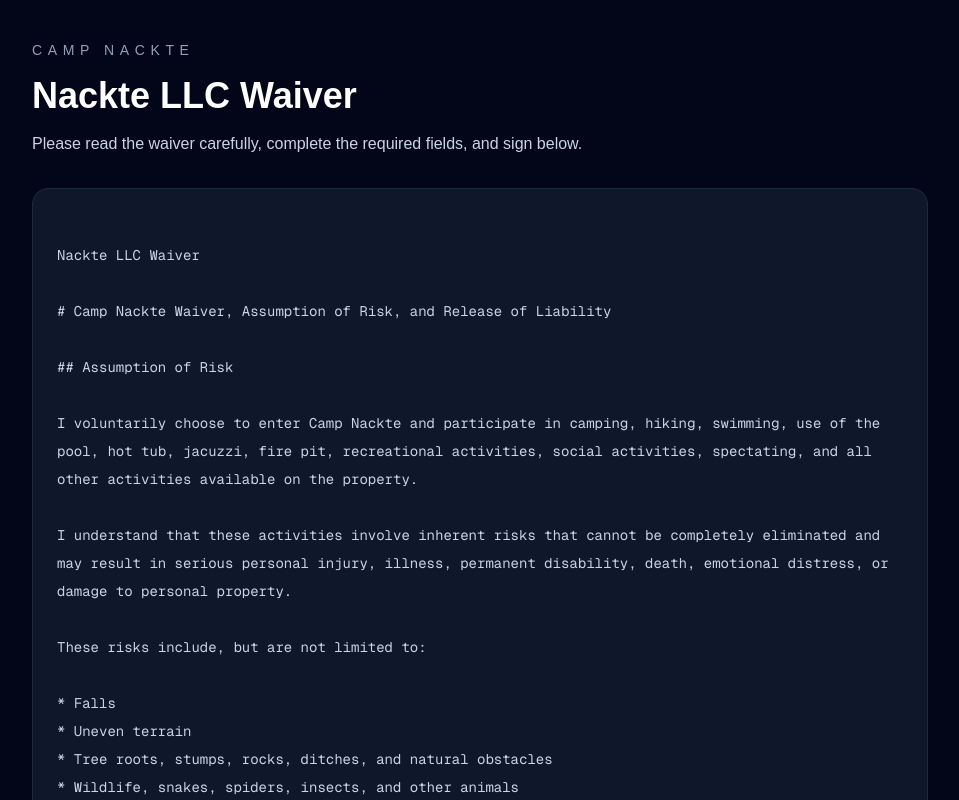
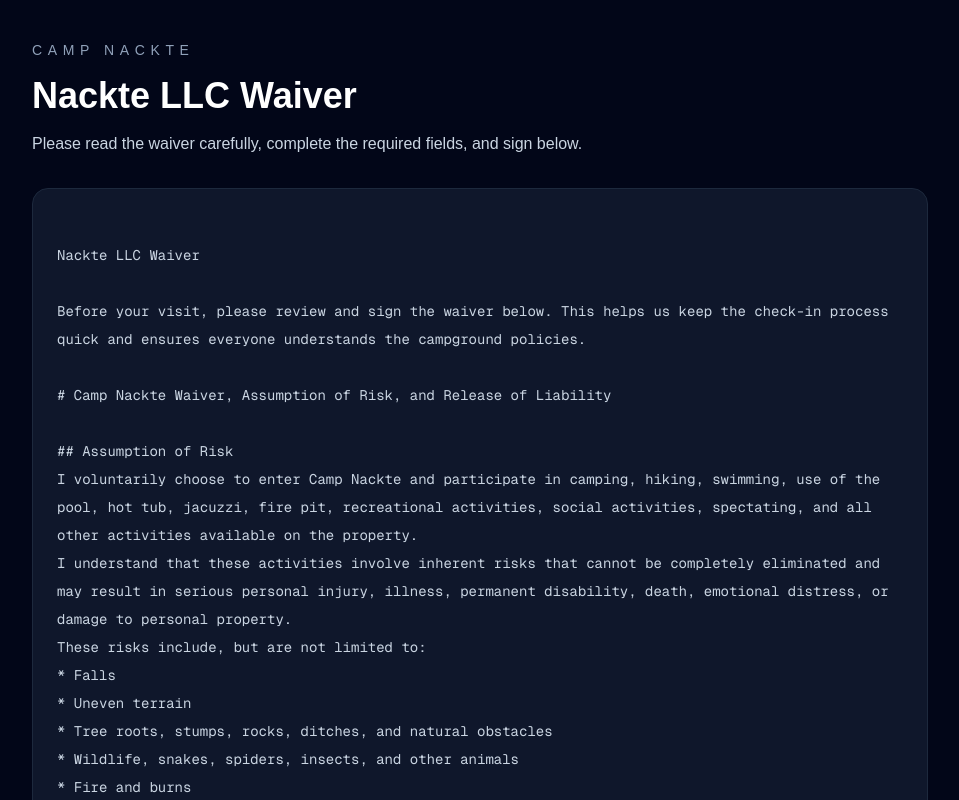
Before and after one commit to boejoyd/paradeone, a Next.js app: page /camp-nackte/waiver in a window 1280 px wide. Shown: the top 800 px of the page, without its empty margins (160-1119 px from the left). Built offline with nearby package versions, Linux system fonts and the light colour scheme.

Commit message:
Update Camp Nackte waiver intro

```diff
--- a/app/camp-nackte/waiver/WaiverForm.tsx
+++ b/app/camp-nackte/waiver/WaiverForm.tsx
@@ -6,16 +6,14 @@ import SignatureCanvas from "react-signature-canvas";
 const WAIVER_TEXT = `
 Nackte LLC Waiver
 
+Before your visit, please review and sign the waiver below. This helps us keep the check-in process quick and ensures everyone understands the campground policies.
+
 # Camp Nackte Waiver, Assumption of Risk, and Release of Liability
 
 ## Assumption of Risk
-
 I voluntarily choose to enter Camp Nackte and participate in camping, hiking, swimming, use of the pool, hot tub, jacuzzi, fire pit, recreational activities, social activities, spectating, and all other activities available on the property.
-
 I understand that these activities involve inherent risks that cannot be completely eliminated and may result in serious personal injury, illness, permanent disability, death, emotional distress, or damage to personal property.
-
 These risks include, but are not limited to:
-
 * Falls
 * Uneven terrain
 * Tree roots, stumps, rocks, ditches, and natural obstacles
@@ -28,61 +26,32 @@ These risks include, but are not limited to:
 * Equipment failure
 * The acts or negligence of myself or other guests
 * Any other known or unknown hazards associated with outdoor recreation.
-
 I knowingly and voluntarily assume all risks, whether known or unknown.
 
----
-
 ## Release of Liability
-
 In consideration for being permitted to enter Camp Nackte, I release and forever discharge Nackte LLC, its members, managers, owners, employees, volunteers, agents, affiliates, successors, assigns, representatives, and the owners of any property where Camp Nackte operates from any claims, demands, causes of action, damages, losses, or liabilities arising out of or related to my presence on the property or participation in any activity, including claims arising from the ordinary negligence of Nackte LLC or its representatives, to the fullest extent permitted by Texas law.
-
 This release includes claims involving bodily injury, illness, disability, death, emotional distress, and loss or damage to personal property.
-
 This release does not waive liability for conduct that cannot legally be waived under applicable law.
 
----
-
 ## Indemnification
-
 I agree to indemnify and hold harmless Nackte LLC and the property owners from claims, damages, liabilities, or expenses arising from my own actions, negligence, or violation of campground rules, including reasonable attorney's fees where permitted by law.
 
----
-
 ## Camp Facilities
-
 I understand that the pool, hot tub, jacuzzi, showers, fire pit, and other recreational amenities are unsupervised.
-
 I agree to use all facilities safely, follow posted rules, use designated entrances and exits, and exercise reasonable care while using any campground amenity.
-
 I assume all risks associated with using these facilities.
 
----
-
 ## Nature of the Campground
-
 I understand that Camp Nackte is an LGBTQIA+ safe space dedicated to providing a respectful, welcoming environment for all guests regardless of race, religion, language, country of origin, sex, sexual orientation, or gender identity.
-
 I understand that Camp Nackte is clothing optional only in designated areas and that adults may be nude. I acknowledge this before entering the property and understand that lawful adult nudity may be visible during my visit.
-
----
-
 ## Photography Policy
-
 Photography and video recording are permitted only in designated areas and only with the verbal consent of every identifiable person appearing in the image, including anyone in the background.
-
 If Camp Nackte determines that any photograph violates this policy, I agree to permanently delete all copies of that photograph.
-
 I understand that despite these policies, I may inadvertently appear in the background of another guest's approved photograph. I release Camp Nackte from liability arising solely from such incidental appearances.
-
 If I voluntarily participate in an official Camp Nackte promotional photo or video session, I grant Camp Nackte permission to use my likeness in photographs, videos, and other media for lawful promotional purposes without compensation. I waive any right to inspect or approve the finished materials and understand that no royalties or additional compensation will be paid.
 
----
-
 ## Camp Rules
-
 I agree that:
-
 * No person under eighteen (18) years of age may enter the property.
 * I will not possess or use illegal drugs on the property.
 * Pets must remain leashed and under my control at all times.
@@ -90,38 +59,21 @@ I agree that:
 * Camp Nackte is clothing optional only in designated areas.
 * Weather conditions do not qualify for refunds.
 
----
-
 ## Vendors and Independent Contractors
-
 I understand that vendors, entertainers, instructors, contractors, and other independent businesses may occasionally operate on the property.
-
 I acknowledge that these parties are responsible for their own services, and I release Camp Nackte from liability arising solely from the acts or omissions of independent third parties that are not under Camp Nackte's control.
 
----
-
 ## Health
-
 I certify that I am not knowingly experiencing symptoms of a contagious illness that would place other guests at unreasonable risk.
-
 If I become ill during my visit, I agree to leave the campground promptly and notify management if appropriate.
 
----
-
 ## Membership
-
 If I purchase a membership, this agreement shall remain effective for one (1) year from the date it is signed unless replaced by a newer agreement.
 
----
-
 ## General Provisions
-
 This agreement shall be governed by the laws of the State of Texas.
-
 If any provision of this agreement is found unenforceable, the remaining provisions shall remain in full force and effect.
-
 This document constitutes the entire agreement regarding assumption of risk and release of liability between the parties.
-
 By signing below, I certify that I have carefully read this agreement, understand its contents, understand that I am giving up certain legal rights, including the right to bring certain claims against Nackte LLC, and voluntarily agree to all of its terms.
 
 
```
